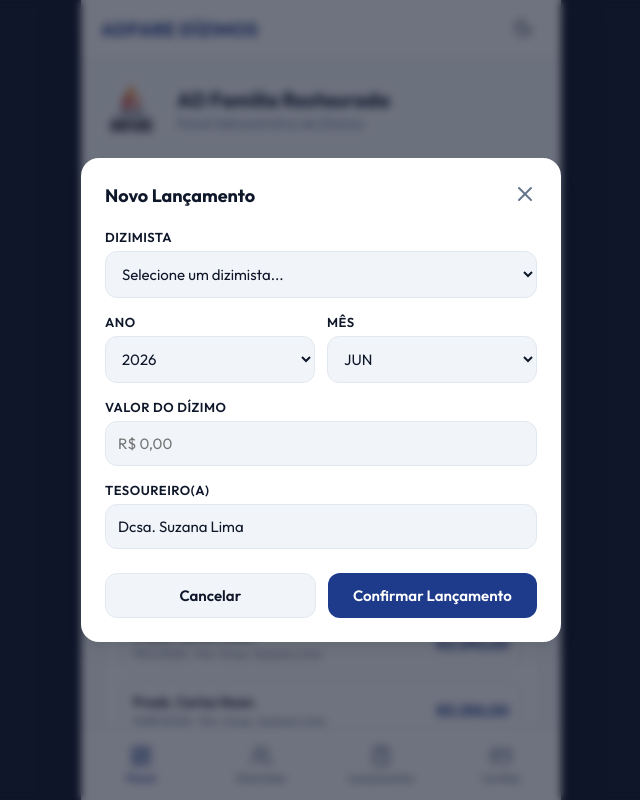
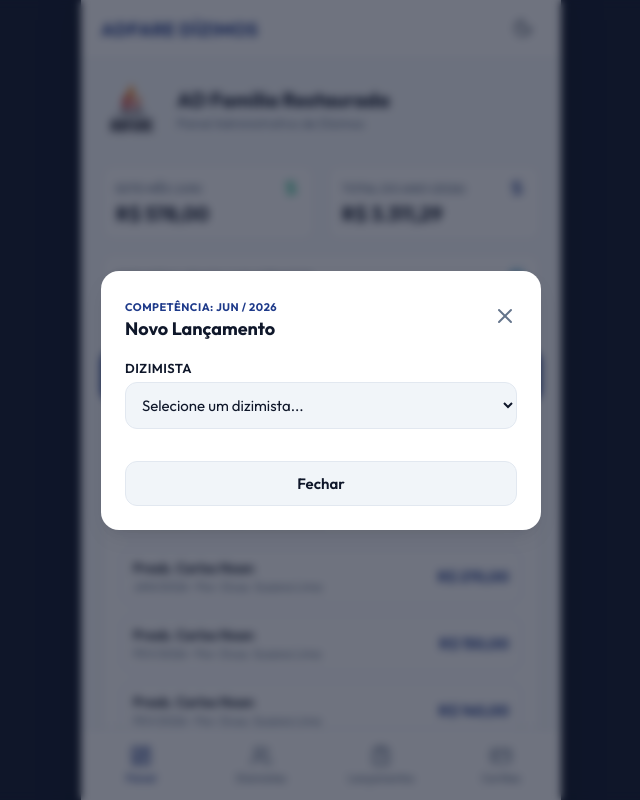
Before and after one commit to rslima-lifetime/CartaoDizimoADFARE, a React (Vite) app: page / in a window 1280 px wide. Both pictures are taken after a click on the button "Lancar Novo Dízimo". Shown: the top 800 px of the page, without its empty margins (319-959 px from the left). Built offline with nearby package versions, Linux system fonts and the light colour scheme.

Commit message:
feat: implementa suporte a multiplas entregas por mes e oculta datas nos cartoes

```diff
--- a/src/App.jsx
+++ b/src/App.jsx
@@ -17,28 +17,34 @@ const INITIAL_DIZIMISTAS = [
 
 const INITIAL_LANCAMENTOS = [
   // Ev. Carlos Santos
-  { dizimistaId: '1', ano: 2026, mes: 'JAN', valor: 100.00, tesoureiro: 'Dcsa. Suzana Lima', dataLançamento: '2026-01-04T10:00:00.000Z' },
+  { id: 'l1', dizimistaId: '1', ano: 2026, mes: 'JAN', valor: 100.00, tesoureiro: 'Dcsa. Suzana Lima', dataEntrega: '2026-01-04' },
 
   // Presb. Carlos Noan
-  { dizimistaId: '2', ano: 2026, mes: 'JAN', valor: 270.00, tesoureiro: 'Dcsa. Suzana Lima', dataLançamento: '09/01' },
-  { dizimistaId: '2', ano: 2026, mes: 'FEV', valor: 290.00, tesoureiro: 'Dcsa. Suzana Lima', dataLançamento: '06/02 - 19/02' },
-  { dizimistaId: '2', ano: 2026, mes: 'MAR', valor: 250.00, tesoureiro: 'Dcsa. Suzana Lima', dataLançamento: '06/03 - 29/03' },
-  { dizimistaId: '2', ano: 2026, mes: 'ABR', valor: 250.00, tesoureiro: 'Dcsa. Suzana Lima', dataLançamento: '07/04 - 15/04' },
-  { dizimistaId: '2', ano: 2026, mes: 'MAI', valor: 576.00, tesoureiro: 'Dcsa. Suzana Lima', dataLançamento: '01/05 - 05/05 - 18/05' },
-  { dizimistaId: '2', ano: 2026, mes: 'JUN', valor: 310.00, tesoureiro: 'Dcsa. Suzana Lima', dataLançamento: '05/06 - 17/06' },
+  { id: 'l2', dizimistaId: '2', ano: 2026, mes: 'JAN', valor: 270.00, tesoureiro: 'Dcsa. Suzana Lima', dataEntrega: '2026-01-09' },
+  { id: 'l3', dizimistaId: '2', ano: 2026, mes: 'FEV', valor: 150.00, tesoureiro: 'Dcsa. Suzana Lima', dataEntrega: '2026-02-06' },
+  { id: 'l4', dizimistaId: '2', ano: 2026, mes: 'FEV', valor: 140.00, tesoureiro: 'Dcsa. Suzana Lima', dataEntrega: '2026-02-19' },
+  { id: 'l5', dizimistaId: '2', ano: 2026, mes: 'MAR', valor: 130.00, tesoureiro: 'Dcsa. Suzana Lima', dataEntrega: '2026-03-06' },
+  { id: 'l6', dizimistaId: '2', ano: 2026, mes: 'MAR', valor: 120.00, tesoureiro: 'Dcsa. Suzana Lima', dataEntrega: '2026-03-29' },
+  { id: 'l7', dizimistaId: '2', ano: 2026, mes: 'ABR', valor: 125.00, tesoureiro: 'Dcsa. Suzana Lima', dataEntrega: '2026-04-07' },
+  { id: 'l8', dizimistaId: '2', ano: 2026, mes: 'ABR', valor: 125.00, tesoureiro: 'Dcsa. Suzana Lima', dataEntrega: '2026-04-15' },
+  { id: 'l9', dizimistaId: '2', ano: 2026, mes: 'MAI', valor: 200.00, tesoureiro: 'Dcsa. Suzana Lima', dataEntrega: '2026-05-01' },
+  { id: 'l10', dizimistaId: '2', ano: 2026, mes: 'MAI', valor: 176.00, tesoureiro: 'Dcsa. Suzana Lima', dataEntrega: '2026-05-05' },
+  { id: 'l11', dizimistaId: '2', ano: 2026, mes: 'MAI', valor: 200.00, tesoureiro: 'Dcsa. Suzana Lima', dataEntrega: '2026-05-18' },
+  { id: 'l12', dizimistaId: '2', ano: 2026, mes: 'JUN', valor: 160.00, tesoureiro: 'Dcsa. Suzana Lima', dataEntrega: '2026-06-05' },
+  { id: 'l13', dizimistaId: '2', ano: 2026, mes: 'JUN', valor: 150.00, tesoureiro: 'Dcsa. Suzana Lima', dataEntrega: '2026-06-17' },
 
   // Dc. Ednaldo Almeida
-  { dizimistaId: '3', ano: 2026, mes: 'JAN', valor: 148.41, tesoureiro: 'Dcsa. Suzana Lima', dataLançamento: '08/01' },
-  { dizimistaId: '3', ano: 2026, mes: 'FEV', valor: 142.10, tesoureiro: 'Dcsa. Suzana Lima', dataLançamento: '06/02' },
-  { dizimistaId: '3', ano: 2026, mes: 'ABR', valor: 116.78, tesoureiro: 'Dcsa. Suzana Lima', dataLançamento: '07/04' },
-  { dizimistaId: '3', ano: 2026, mes: 'MAI', valor: 330.00, tesoureiro: 'Dcsa. Suzana Lima', dataLançamento: '10/05' },
-  { dizimistaId: '3', ano: 2026, mes: 'JUN', valor: 268.00, tesoureiro: 'Dcsa. Suzana Lima', dataLançamento: '08/06' },
+  { id: 'l14', dizimistaId: '3', ano: 2026, mes: 'JAN', valor: 148.41, tesoureiro: 'Dcsa. Suzana Lima', dataEntrega: '2026-01-08' },
+  { id: 'l15', dizimistaId: '3', ano: 2026, mes: 'FEV', valor: 142.10, tesoureiro: 'Dcsa. Suzana Lima', dataEntrega: '2026-02-06' },
+  { id: 'l16', dizimistaId: '3', ano: 2026, mes: 'ABR', valor: 116.78, tesoureiro: 'Dcsa. Suzana Lima', dataEntrega: '2026-04-07' },
+  { id: 'l17', dizimistaId: '3', ano: 2026, mes: 'MAI', valor: 330.00, tesoureiro: 'Dcsa. Suzana Lima', dataEntrega: '2026-05-10' },
+  { id: 'l18', dizimistaId: '3', ano: 2026, mes: 'JUN', valor: 268.00, tesoureiro: 'Dcsa. Suzana Lima', dataEntrega: '2026-06-08' },
 
   // Dc. Roberto Lima
-  { dizimistaId: '4', ano: 2026, mes: 'JAN', valor: 60.00, tesoureiro: 'Dcsa. Suzana Lima', dataLançamento: '09/01' },
+  { id: 'l19', dizimistaId: '4', ano: 2026, mes: 'JAN', valor: 60.00, tesoureiro: 'Dcsa. Suzana Lima', dataEntrega: '2026-01-09' },
 
   // Dc. Roberto da Silva
-  { dizimistaId: '5', ano: 2026, mes: 'JAN', valor: 200.00, tesoureiro: 'Dcsa. Suzana Lima', dataLançamento: '04/01' }
+  { id: 'l20', dizimistaId: '5', ano: 2026, mes: 'JAN', valor: 200.00, tesoureiro: 'Dcsa. Suzana Lima', dataEntrega: '2026-01-04' }
 ];
 
 export default function App() {
@@ -58,15 +64,15 @@ export default function App() {
 
   // Load data from localStorage on mount
   useEffect(() => {
-    const isV3Loaded = localStorage.getItem('adfare_loaded_v3');
+    const isV4Loaded = localStorage.getItem('adfare_loaded_v4');
 
-    if (!isV3Loaded) {
-      // Force initial load of the official church records from user's screenshots
+    if (!isV4Loaded) {
+      // Force initial load of the official church records from user's screenshots (with multi-payment support)
       setDizimistas(INITIAL_DIZIMISTAS);
       setLancamentos(INITIAL_LANCAMENTOS);
       localStorage.setItem('adfare_dizimistas', JSON.stringify(INITIAL_DIZIMISTAS));
       localStorage.setItem('adfare_lancamentos', JSON.stringify(INITIAL_LANCAMENTOS));
-      localStorage.setItem('adfare_loaded_v3', 'true');
+      localStorage.setItem('adfare_loaded_v4', 'true');
     } else {
       const savedDizimistas = localStorage.getItem('adfare_dizimistas');
       const savedLancamentos = localStorage.getItem('adfare_lancamentos');
@@ -139,25 +145,22 @@ export default function App() {
 
   // Lancamentos CRUD
   const handleSaveLancamento = (data) => {
-    // Check if entry already exists (same dizimista, same year, same month)
-    const existsIndex = lancamentos.findIndex(
-      l => l.dizimistaId === data.dizimistaId && l.ano === data.ano && l.mes === data.mes
-    );
-
-    let updated;
-    if (existsIndex >= 0) {
-      updated = [...lancamentos];
-      updated[existsIndex] = { ...updated[existsIndex], ...data };
+    if (data.id) {
+      // Update existing item
+      const updated = lancamentos.map(l => l.id === data.id ? { ...l, ...data } : l);
+      saveLancamentos(updated);
     } else {
-      updated = [...lancamentos, data];
+      // Add new item
+      const newEntry = {
+        ...data,
+        id: Date.now().toString()
+      };
+      saveLancamentos([...lancamentos, newEntry]);
     }
-    saveLancamentos(updated);
   };
 
-  const handleDeleteLancamento = (dizimistaId, ano, mes) => {
-    const updated = lancamentos.filter(
-      l => !(l.dizimistaId === dizimistaId && l.ano === ano && l.mes === mes)
-    );
+  const handleDeleteLancamentoById = (id) => {
+    const updated = lancamentos.filter(l => l.id !== id);
     saveLancamentos(updated);
   };
 
@@ -269,7 +272,7 @@ export default function App() {
             lancamentos={lancamentos}
             dizimistas={dizimistas}
             onOpenModal={handleOpenNewLancamento}
-            onDeleteLancamento={handleDeleteLancamento}
+            onDeleteLancamento={handleDeleteLancamentoById}
             onEditLancamento={handleEditLancamento}
           />
         )}
@@ -290,6 +293,7 @@ export default function App() {
         isOpen={isModalOpen}
         onClose={() => setIsModalOpen(false)}
         onSave={handleSaveLancamento}
+        onDelete={handleDeleteLancamentoById}
         dizimistas={dizimistas}
         lancamentos={lancamentos}
         initialData={modalInitialData}
--- a/src/components/Lancamentos.jsx
+++ b/src/components/Lancamentos.jsx
@@ -25,14 +25,23 @@ export default function Lancamentos({
     return d.cargo ? `${d.cargo} ${d.nome}` : d.nome;
   };
 
+  const formatDateFriendly = (dateStr) => {
+    if (!dateStr) return '';
+    if (dateStr.match(/^\d{4}-\d{2}-\d{2}$/)) {
+      const [y, m, d] = dateStr.split('-');
+      return `${d}/${m}/${y}`;
+    }
+    return dateStr;
+  };
+
   const handleEdit = (tx) => {
     onEditLancamento(tx);
   };
 
   const handleDelete = (tx) => {
     const name = getDizimistaName(tx.dizimistaId);
-    if (confirm(`Excluir o lançamento de ${tx.mes}/${tx.ano} no valor de ${new Intl.NumberFormat('pt-BR', { style: 'currency', currency: 'BRL' }).format(tx.valor)} para "${name}"?`)) {
-      onDeleteLancamento(tx.dizimistaId, tx.ano, tx.mes);
+    if (confirm(`Excluir a entrega no valor de ${new Intl.NumberFormat('pt-BR', { style: 'currency', currency: 'BRL' }).format(tx.valor)} para "${name}"?`)) {
+      onDeleteLancamento(tx.id);
     }
   };
 
@@ -158,7 +167,7 @@ export default function Lancamentos({
                   </span>
                 </div>
                 <div className="history-item-sub" style={{ fontSize: '12px', marginTop: '2px' }}>
-                  Competência: <strong>{tx.mes}/{tx.ano}</strong> • Tesoureiro: {tx.tesoureiro}
+                  Competência: <strong>{tx.mes}/{tx.ano}</strong> • Data: {formatDateFriendly(tx.dataEntrega || tx.dataLançamento)} • Tesoureiro: {tx.tesoureiro}
                 </div>
               </div>
 
--- a/src/components/ModalLancamento.jsx
+++ b/src/components/ModalLancamento.jsx
@@ -1,97 +1,52 @@
 import React, { useState, useEffect } from 'react';
-import { X } from 'lucide-react';
+import { X, Trash2, Calendar, DollarSign, UserCheck, Plus } from 'lucide-react';
 
 export default function ModalLancamento({
   isOpen,
   onClose,
   onSave,
+  onDelete,
   dizimistas,
-  initialData = null, // e.g. { dizimistaId: '', ano: 2026, mes: 'JAN' }
+  initialData = null, // { dizimistaId, ano, mes }
   lancamentos = []
 }) {
   const [dizimistaId, setDizimistaId] = useState('');
   const [ano, setAno] = useState(new Date().getFullYear());
   const [mes, setMes] = useState('JAN');
+
+  // Input fields for adding a new payment
+  const [dataEntrega, setDataEntrega] = useState('');
   const [valorText, setValorText] = useState('');
   const [tesoureiro, setTesoureiro] = useState('');
 
   const meses = ['JAN', 'FEV', 'MAR', 'ABR', 'MAI', 'JUN', 'JUL', 'AGO', 'SET', 'OUT', 'NOV', 'DEZ', '13º'];
 
-  // Load defaults when modal opens or initialData changes
-  useEffect(() => {
-    if (isOpen) {
-      // 1. Detect if editing or creating with prefilled data
-      if (initialData) {
-        setDizimistaId(initialData.dizimistaId || '');
-        setAno(initialData.ano || new Date().getFullYear());
-        setMes(initialData.mes || 'JAN');
-
-        // Find if contribution already exists for this tither/year/month
-        const existing = lancamentos.find(
-          l => l.dizimistaId === initialData.dizimistaId &&
-               l.ano === parseInt(initialData.ano) &&
-               l.mes === initialData.mes
-        );
-
-        if (existing) {
-          setValorText(formatCurrency(existing.valor));
-          setTesoureiro(existing.tesoureiro || '');
-        } else {
-          // If creating, check tither's last contribution amount
-          const titherLast = lancamentos
-            .filter(l => l.dizimistaId === initialData.dizimistaId)
-            .sort((a, b) => new Date(b.dataLançamento) - new Date(a.dataLançamento))[0];
-
-          setValorText(titherLast ? formatCurrency(titherLast.valor) : '');
-
-          // Auto fill last treasurer used in any transaction
-          const lastTx = [...lancamentos].sort((a, b) => new Date(b.dataLançamento) - new Date(a.dataLançamento))[0];
-          setTesoureiro(lastTx ? lastTx.tesoureiro : '');
-        }
-      } else {
-        // Simple blank creation
-        setDizimistaId('');
-        setAno(new Date().getFullYear());
-        setMes(meses[new Date().getMonth()]); // default current month
-        setValorText('');
-
-        // Auto fill last treasurer
-        const lastTx = [...lancamentos].sort((a, b) => new Date(b.dataLançamento) - new Date(a.dataLançamento))[0];
-        setTesoureiro(lastTx ? lastTx.tesoureiro : '');
-      }
-    }
-  }, [isOpen, initialData, lancamentos]);
-
-  // Handle tither change to auto-suggest last contribution value
-  const handleDizimistaChange = (id) => {
-    setDizimistaId(id);
-    if (id && !initialData?.valor) {
-      const titherLast = lancamentos
-        .filter(l => l.dizimistaId === id)
-        .sort((a, b) => new Date(b.dataLançamento) - new Date(a.dataLançamento))[0];
-      if (titherLast) {
-        setValorText(formatCurrency(titherLast.valor));
-      }
-    }
+  // Helper: local YYYY-MM-DD
+  const getLocalDateString = () => {
+    const d = new Date();
+    const year = d.getFullYear();
+    const month = String(d.getMonth() + 1).padStart(2, '0');
+    const day = String(d.getDate()).padStart(2, '0');
+    return `${year}-${month}-${day}`;
   };
 
   // Convert number to R$ string format
   const formatCurrency = (value) => {
     if (value === undefined || value === null) return '';
-    const cleanValue = value.toFixed(2).replace('.', ',');
-    return `R$ ${cleanValue}`;
+    return new Intl.NumberFormat('pt-BR', {
+      style: 'currency',
+      currency: 'BRL'
+    }).format(value);
   };
 
   // Handle currency input formatting
   const handleCurrencyInput = (e) => {
     let value = e.target.value;
-    // Remove everything except numbers
     value = value.replace(/\D/g, '');
     if (!value) {
       setValorText('');
       return;
     }
-    // Parse to float and divide by 100 for cents
     const floatValue = parseFloat(value) / 100;
     setValorText(
       new Intl.NumberFormat('pt-BR', {
@@ -101,14 +56,69 @@ export default function ModalLancamento({
     );
   };
 
-  const handleSubmit = (e) => {
+  // Set default values when modal opens or initialData changes
+  useEffect(() => {
+    if (isOpen) {
+      // 1. Preload tither and competence
+      if (initialData) {
+        setDizimistaId(initialData.dizimistaId || '');
+        setAno(initialData.ano || new Date().getFullYear());
+        setMes(initialData.mes || 'JAN');
+      } else {
+        setDizimistaId('');
+        setAno(new Date().getFullYear());
+        setMes(meses[new Date().getMonth()]);
+      }
+
+      // 2. Clear inputs for new entry
+      setDataEntrega(getLocalDateString());
+      setValorText('');
+
+      // Auto-fill treasurer with last used in the ledger
+      const lastTx = [...lancamentos].sort((a, b) => b.id - a.id)[0];
+      setTesoureiro(lastTx ? lastTx.tesoureiro : '');
+    }
+  }, [isOpen, initialData, lancamentos]);
+
+  // Find tither's contributions for this specific month/year
+  const monthPayments = lancamentos.filter(
+    l => l.dizimistaId === dizimistaId && l.ano === parseInt(ano) && l.mes === mes
+  );
+
+  // Sum of contributions for this month
+  const totalMonth = monthPayments.reduce((sum, p) => sum + p.valor, 0);
+
+  const getDizimistaName = () => {
+    const d = dizimistas.find(x => x.id === dizimistaId);
+    if (!d) return '';
+    return d.cargo ? `${d.cargo} ${d.nome}` : d.nome;
+  };
+
+  // Date formatting for list
+  const formatDateFriendly = (dateStr) => {
+    if (!dateStr) return '';
+    // If it is standard YYYY-MM-DD
+    if (dateStr.match(/^\d{4}-\d{2}-\d{2}$/)) {
+      const [y, m, d] = dateStr.split('-');
+      return `${d}/${m}/${y}`;
+    }
+    // Return original string if it is in old layout format like "04/01"
+    return dateStr;
+  };
+
+  // Add delivery submit handler
+  const handleAddPayment = (e) => {
     e.preventDefault();
-    if (!dizimistaId || !ano || !mes || !valorText || !tesoureiro.trim()) {
-      alert('Por favor, preencha todos os campos.');
+    if (!dizimistaId) {
+      alert('Por favor, selecione um dizimista.');
+      return;
+    }
+    if (!dataEntrega || !valorText || !tesoureiro.trim()) {
+      alert('Por favor, preencha todos os campos da nova entrega.');
       return;
     }
 
-    // Convert formatted money (e.g. "R$ 120,50") back to float number
+    // Convert formatted currency to float
     const numericValue = parseFloat(
       valorText
         .replace('R$', '')
@@ -118,46 +128,55 @@ export default function ModalLancamento({
     );
 
     if (isNaN(numericValue) || numericValue <= 0) {
-      alert('Por favor, insira um valor válido de dízimo.');
+      alert('Valor inválido.');
       return;
     }
 
-    const data = {
+    const payload = {
       dizimistaId,
       ano: parseInt(ano),
       mes,
       valor: numericValue,
       tesoureiro: tesoureiro.trim(),
-      dataLançamento: new Date().toISOString()
+      dataEntrega
     };
 
-    onSave(data);
-    onClose();
+    onSave(payload);
+
+    // Reset payment values so another payment can be launched
+    setValorText('');
+    setDataEntrega(getLocalDateString());
   };
 
   if (!isOpen) return null;
 
   return (
     <div className="modal-overlay" onClick={onClose}>
-      <div className="modal-content" onClick={(e) => e.stopPropagation()}>
+      <div className="modal-content" onClick={(e) => e.stopPropagation()} style={{ maxWidth: '440px' }}>
+
+        {/* Modal Header */}
         <div className="modal-header">
-          <h3 className="modal-title">
-            {initialData ? 'Lançar/Editar Dízimo' : 'Novo Lançamento'}
+          <div>
+            <span style={{ fontSize: '11px', fontWeight: '800', color: 'var(--primary)', textTransform: 'uppercase', letterSpacing: '0.5px' }}>
+              Competência: {mes} / {ano}
+            </span>
+            <h3 className="modal-title" style={{ marginTop: '2px', fontSize: '18px' }}>
+              {dizimistaId ? getDizimistaName() : 'Novo Lançamento'}
             </h3>
+          </div>
           <button className="modal-close" onClick={onClose}>
             <X size={24} />
           </button>
         </div>
 
-        <form onSubmit={handleSubmit}>
-          {/* Dizimista Selector */}
-          <div className="form-group">
+        {/* 1. Tither Selector (if not pre-selected) */}
+        {!initialData?.dizimistaId && (
+          <div className="form-group" style={{ marginBottom: '16px' }}>
             <label className="form-label">Dizimista</label>
             <select
               className="form-control"
               value={dizimistaId}
-              onChange={(e) => handleDizimistaChange(e.target.value)}
-              disabled={!!initialData?.dizimistaId}
+              onChange={(e) => setDizimistaId(e.target.value)}
               required
             >
               <option value="">Selecione um dizimista...</option>
@@ -168,44 +187,91 @@ export default function ModalLancamento({
               ))}
             </select>
           </div>
+        )}
 
-          <div style={{ display: 'grid', gridTemplateColumns: '1fr 1fr', gap: '12px' }}>
-            {/* Ano Selector */}
+        {/* 2. List of existing payments for this month */}
+        {dizimistaId && (
+          <div style={{ marginBottom: '20px' }}>
+            <h4 style={{ fontSize: '13px', fontWeight: '800', color: 'var(--text-title)', textTransform: 'uppercase', marginBottom: '8px', textAlign: 'left' }}>
+              Entregas no Mês
+            </h4>
+
+            {monthPayments.length === 0 ? (
+              <div style={{ padding: '16px', backgroundColor: 'var(--bg-app)', border: '1px dashed var(--border)', borderRadius: 'var(--radius-md)', color: 'var(--text-muted)', fontSize: '13px', textAlign: 'center' }}>
+                Nenhum dízimo registrado nesta competência.
+              </div>
+            ) : (
+              <div style={{ display: 'flex', flexDirection: 'column', gap: '8px', maxHeight: '180px', overflowY: 'auto' }}>
+                {monthPayments.map((p) => (
+                  <div
+                    key={p.id}
+                    style={{
+                      display: 'flex',
+                      justifyContent: 'space-between',
+                      alignItems: 'center',
+                      padding: '10px 12px',
+                      backgroundColor: 'var(--bg-app)',
+                      border: '1px solid var(--border)',
+                      borderRadius: 'var(--radius-sm)'
+                    }}
+                  >
+                    <div style={{ textAlign: 'left' }}>
+                      <div style={{ fontSize: '13px', fontWeight: '700', color: 'var(--text-title)' }}>
+                        {formatCurrency(p.valor)}
+                      </div>
+                      <div style={{ fontSize: '11px', color: 'var(--text-muted)', marginTop: '2px' }}>
+                        Data: {formatDateFriendly(p.dataEntrega || p.dataLançamento)} • Tesoureiro: {p.tesoureiro}
+                      </div>
+                    </div>
+                    <button
+                      type="button"
+                      onClick={() => onDelete(p.id)}
+                      style={{ background: 'none', border: 'none', cursor: 'pointer', color: 'var(--danger)', padding: '4px' }}
+                    >
+                      <Trash2 size={16} />
+                    </button>
+                  </div>
+                ))}
+
+                {/* Total Box */}
+                <div style={{ display: 'flex', justifyContent: 'space-between', padding: '10px 12px', backgroundColor: 'var(--primary)', color: 'white', borderRadius: 'var(--radius-sm)', fontSize: '13px', fontWeight: 'bold' }}>
+                  <span>Total Acumulado:</span>
+                  <span>{formatCurrency(totalMonth)}</span>
+                </div>
+              </div>
+            )}
+          </div>
+        )}
+
+        {/* Divider */}
+        {dizimistaId && <div style={{ height: '1px', backgroundColor: 'var(--border)', margin: '20px 0' }}></div>}
+
+        {/* 3. Add contribution Form */}
+        {dizimistaId && (
+          <form onSubmit={handleAddPayment} style={{ textAlign: 'left' }}>
+            <h4 style={{ fontSize: '13px', fontWeight: '800', color: 'var(--text-title)', textTransform: 'uppercase', marginBottom: '12px' }}>
+              Registrar Nova Entrega
+            </h4>
+
+            {/* Date Input */}
             <div className="form-group">
-              <label className="form-label">Ano</label>
-              <select
+              <label className="form-label" style={{ fontSize: '11px' }}>Data da Entrega</label>
+              <div style={{ position: 'relative' }}>
+                <input
+                  type="date"
                   className="form-control"
-                value={ano}
-                onChange={(e) => setAno(e.target.value)}
-                disabled={!!initialData?.ano}
+                  style={{ paddingLeft: '12px' }}
+                  value={dataEntrega}
+                  onChange={(e) => setDataEntrega(e.target.value)}
                   required
-              >
-                {Array.from({ length: 6 }, (_, i) => new Date().getFullYear() - 3 + i).map(y => (
-                  <option key={y} value={y}>{y}</option>
-                ))}
-              </select>
-            </div>
-
-            {/* Mes Selector */}
-            <div className="form-group">
-              <label className="form-label">Mês</label>
-              <select
-                className="form-control"
-                value={mes}
-                onChange={(e) => setMes(e.target.value)}
-                disabled={!!initialData?.mes}
-                required
-              >
-                {meses.map(m => (
-                  <option key={m} value={m}>{m}</option>
-                ))}
-              </select>
+                />
               </div>
             </div>
 
+            <div style={{ display: 'grid', gridTemplateColumns: '1fr 1.2fr', gap: '12px' }}>
               {/* Valor Input */}
               <div className="form-group">
-            <label className="form-label">Valor do Dízimo</label>
+                <label className="form-label" style={{ fontSize: '11px' }}>Valor do Dízimo</label>
                 <input
                   type="text"
                   className="form-control"
@@ -216,28 +282,35 @@ export default function ModalLancamento({
                 />
               </div>
 
-          {/* Tesoureiro Input */}
+              {/* Treasurer Input */}
               <div className="form-group">
-            <label className="form-label">Tesoureiro(a)</label>
+                <label className="form-label" style={{ fontSize: '11px' }}>Tesoureiro(a)</label>
                 <input
                   type="text"
                   className="form-control"
-              placeholder="Ex: Dc. Suzana Lima"
+                  placeholder="Nome do tesoureiro..."
                   value={tesoureiro}
                   onChange={(e) => setTesoureiro(e.target.value)}
                   required
                 />
               </div>
+            </div>
 
-          <div style={{ display: 'flex', gap: '12px', marginTop: '24px' }}>
-            <button type="button" className="btn btn-secondary" onClick={onClose}>
-              Cancelar
+            <button type="submit" className="btn btn-primary" style={{ marginTop: '12px' }}>
+              <Plus size={16} /> Adicionar Lançamento
             </button>
-            <button type="submit" className="btn btn-primary">
-              Confirmar Lançamento
+          </form>
+        )}
+
+        {/* Close Button */}
+        <button
+          type="button"
+          className="btn btn-secondary"
+          onClick={onClose}
+          style={{ marginTop: '16px' }}
+        >
+          Fechar
         </button>
-          </div>
-        </form>
       </div>
     </div>
   );
```
Also changed, not shown: src/components/CartaoDizimo.jsx (+17 -10 lines). Lines whose indentation alone changed are shown as unchanged.
